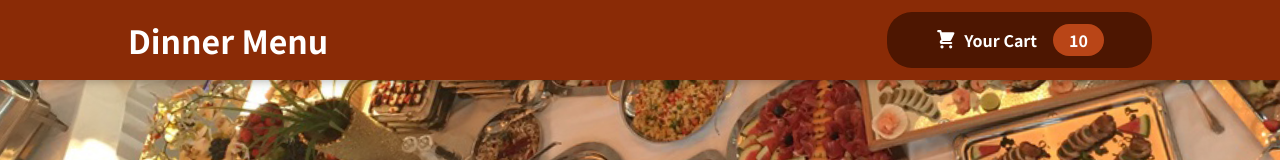
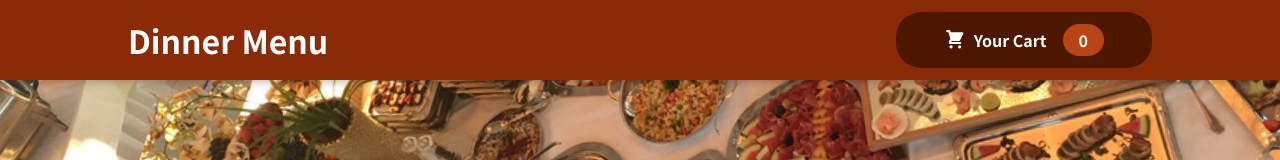
Before and after one commit to amnahasad/React_Food_Order_App, a React (Create React App) app: page / in a window 1280 px wide. Shown: the top 160 px of the page. Built offline with nearby package versions, Linux system fonts and the light colour scheme.

Commit message:
Added Context for the Header Cart Button

```diff
--- a/src/components/Layout/HeaderCartButton.js
+++ b/src/components/Layout/HeaderCartButton.js
@@ -1,14 +1,23 @@
+import React, {useContext} from 'react';
 import classes from './HeaderCartButton.module.css';
 import CartIcon from '../Cart/CartIcon';
+import CartContext from '../../store/cart-context';
+import Cart from '../Cart/Cart';
 
 const HeaderCartButton = props => {
+    const cartCtx = useContext(CartContext);
+
+    const numberOfCartItems = cartCtx.items.reduce((currentNum, item) => {
+        return currentNum + item.amount;
+    }, 0);
+
     return (
         <button className={classes.button} onClick={props.onClick}>
             <span className={classes.icon}>
                 <CartIcon />
             </span>
             <span>Your Cart</span>
-            <span className={classes.badge}>10</span>
+            <span className={classes.badge}>{numberOfCartItems}</span>
         </button>
     );
 };
--- /dev/null
+++ b/src/store/CartProvider.js
@@ -0,0 +1,24 @@
+import React from 'react';
+import CardContext from './cart-context';
+
+const CartProvider = (props) => {
+
+    const addItemToCartHandler = item => {};
+
+    const removeItemFromCartHandler = id => {};
+
+const cartContext = {
+    items: [],
+    totalAmount: 0,
+    addItem: addItemToCartHandler,
+    removeItem: removeItemFromCartHandler
+};
+
+    return(
+        <CardContext.Provider value={cartContext}>
+            {props.children}
+        </CardContext.Provider>
+    );
+};
+
+export default CartProvider;
--- /dev/null
+++ b/src/store/cart-context.js
@@ -0,0 +1,10 @@
+import React from 'react';
+
+const CartContext = React.createContext({
+    items: [],
+    totalAmount: 0,
+    addItem: (item) => {},
+    removeItem: (id) => {}
+});
+
+export default CartContext;
```
Also changed, not shown: src/App.js (+4 -3 lines).
